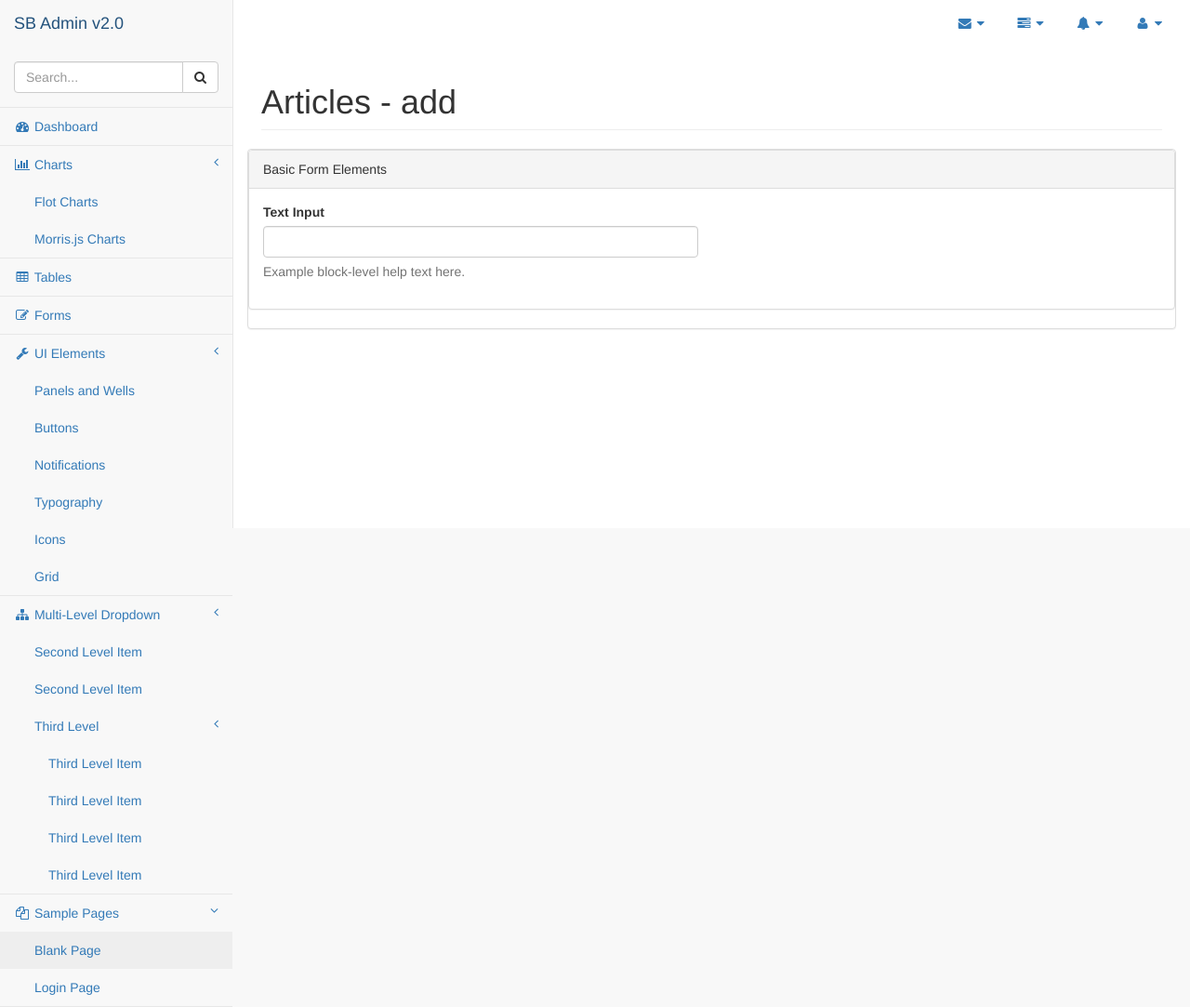
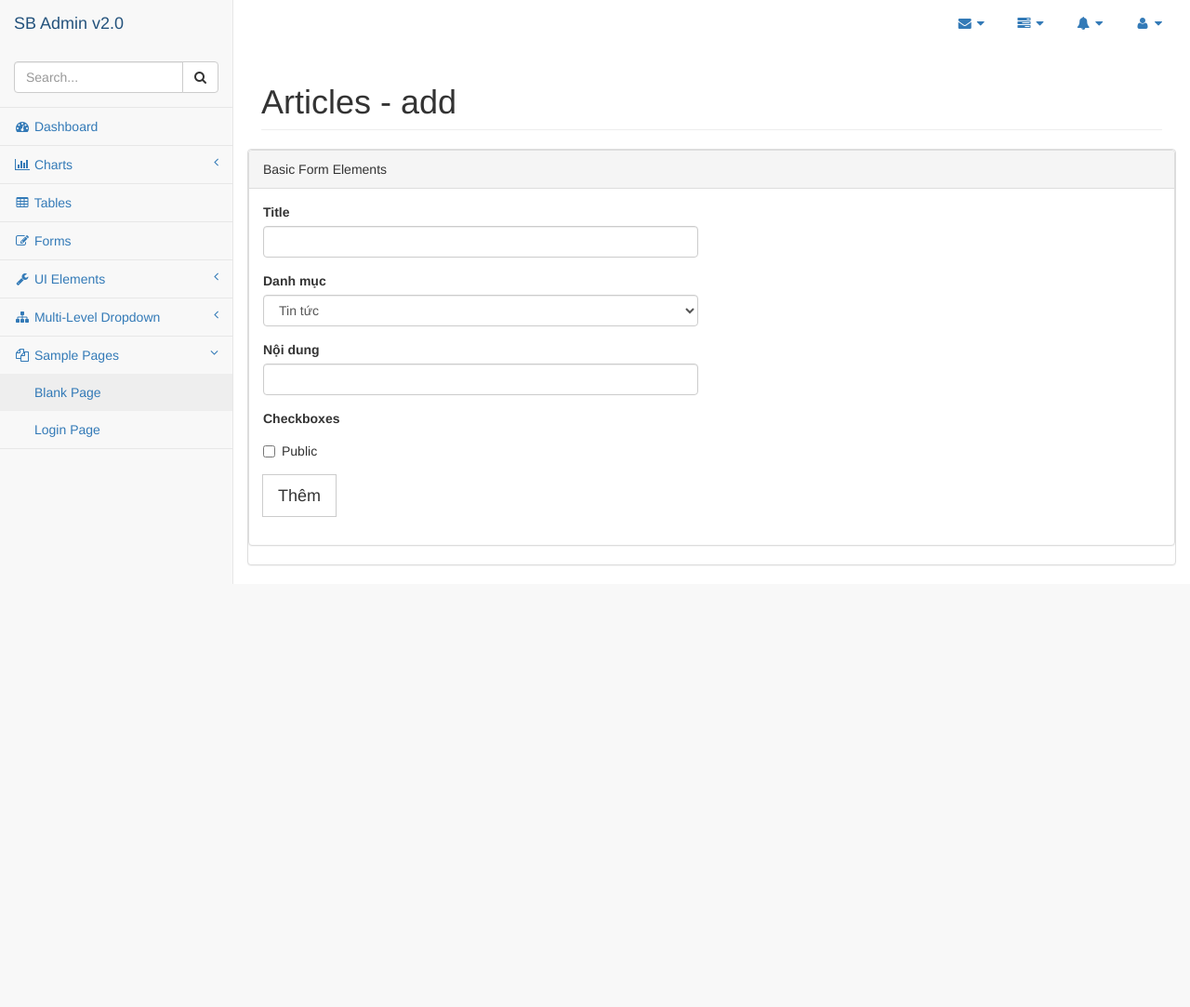
Before and after one commit to FOS-BDS/cakephp, a CakePHP app: the page made by app/View/Articles/admin_add.ctp in a window 1280 px wide. Shown: the whole page at 93% size. After the commit the page ends 628 px from the top, so only its background shows below. Run offline with PHP 8.4 and a stand-in for CakePHP, Linux system fonts and the light colour scheme; the template is opened without the code that fills it, so the values that code supplies are empty; some libraries are stand-ins or nearby versions.

Commit message:
add input

```diff
--- a/app/Controller/ArticlesController.php
+++ b/app/Controller/ArticlesController.php
@@ -12,5 +12,8 @@
     }
     public function admin_add() {
         $this->layout = 'default';
+        if ($this->request->is('post') || $this->request->is('put')){
+            debug($this->request);die;
+        }
     }
 }
--- a/app/View/Articles/admin_add.ctp
+++ b/app/View/Articles/admin_add.ctp
@@ -20,12 +20,38 @@
                                     'role'=>'form'
                                 ));
                             ?>
-                                <div class="form-group">
-                                    <label>Text Input</label>
-                                    <input type="textarea" class="form-control" cols="80" id="editor1" name="editor1" rows="10">
-                                    <p class="help-block">Example block-level help text here.</p>
+                            <div class="form-group">
+                                <label>Title</label>
+                                <input type="text" class="form-control" name="title">
+                            </div>
+                            <div class="form-group">
+                                <label>Danh mục</label>
+                                <select class="form-control" name="category">
+                                    <option>Tin tức</option>
+                                    <option>Bài Thuốc</option>
+                                    <option>Công nghệ</option>
+                                </select>
+                            </div>
+                            <div class="form-group">
+                                <label>Nội dung</label>
+                                <input type="textarea" class="form-control" id="editor1" name="content">
+                            </div>
+                            <div class="form-group">
+                                <label>Checkboxes</label>
+                                <div class="checkbox">
+                                    <label>
+                                        <input type="checkbox" name="status" value=0 class="status">Public
+                                    </label>
                                 </div>
-                            </form>
+                            </div>
+                            <div class="form-group input-group">
+                                <span class="input-group-btn">
+                                    <button class="btn btn-default btn-lg" type="submit">Thêm</button>
+                                </span>
+                            </div>
+                            <?php
+                                echo $this->Form->end();
+                            ?>
                         </div>
                     </div>
             </div>
@@ -39,4 +65,14 @@
         height: 260,
         width: 700
     } );
+    $(document).ready(function(){
+        $('.status').change(function(){
+            check = $('.status').is(':checked');
+            if( check    ==   true ){
+                $('.status').val(true);
+            }else{
+                $('.status').val(false)
+            }
+        });
+    });
 </script>
--- /dev/null
+++ b/app/View/Elements/admin_script.ctp
@@ -0,0 +1,8 @@
+<?php
+$webroot = $this->webroot;
+echo $this->Html->script($webroot . '/vendor/jquery/jquery.min.js');
+echo $this->Html->script($webroot . '/vendor/bootstrap/js/bootstrap.min.js');
+echo $this->Html->script($webroot . '/vendor/metisMenu/metisMenu.min.js');
+echo $this->Html->script($webroot . '/dist/js/sb-admin-2.js');
+echo $this->fetch('script');
+?>
--- a/app/View/Elements/meta.ctp
+++ b/app/View/Elements/meta.ctp
@@ -10,7 +10,5 @@
     echo $this->Html->css($webroot . '/dist/css/sb-admin-2.css');
     echo $this->Html->css($webroot . '/vendor/font-awesome/css/font-awesome.min.css');
     echo $this->fetch('css');
-    echo $this->Html->script($webroot . '/app/webroot/js/jquery-3.2.0.min.js');
-    echo $this->Html->script($webroot . '/app/webroot/js/ckeditor/ckeditor.js');
-    echo $this->fetch('script');
+
 ?>
--- /dev/null
+++ b/app/View/Elements/script.ctp
@@ -0,0 +1,6 @@
+<?php
+$webroot = $this->webroot;
+echo $this->Html->script($webroot . '/js/jquery-3.2.0.min.js');
+echo $this->Html->script($webroot . '/js/ckeditor/ckeditor.js');
+echo $this->fetch('script');
+?>
--- a/app/View/Layouts/default.ctp
+++ b/app/View/Layouts/default.ctp
@@ -7,7 +7,7 @@
 	</title>
 	<?php
 		echo $this->element('meta');
-		echo $this->fetch('script');
+        echo $this->element('script');
 	?>
 </head>
 <body>
@@ -17,4 +17,7 @@
 	<?php echo $this->element('sql_dump'); ?>
 </div>
 </body>
+<?php
+echo $this->element('admin_script');
+?>
 </html>
```
